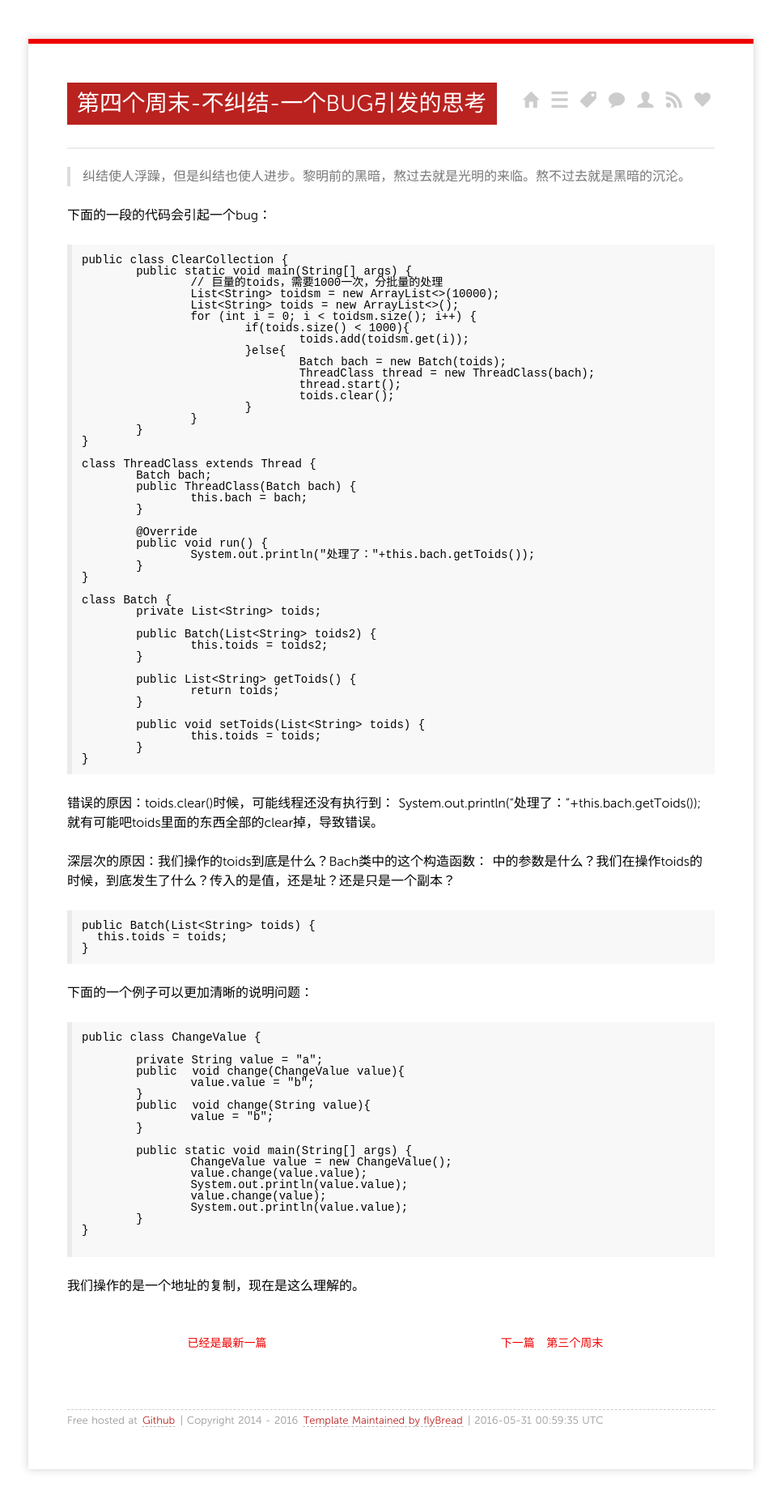
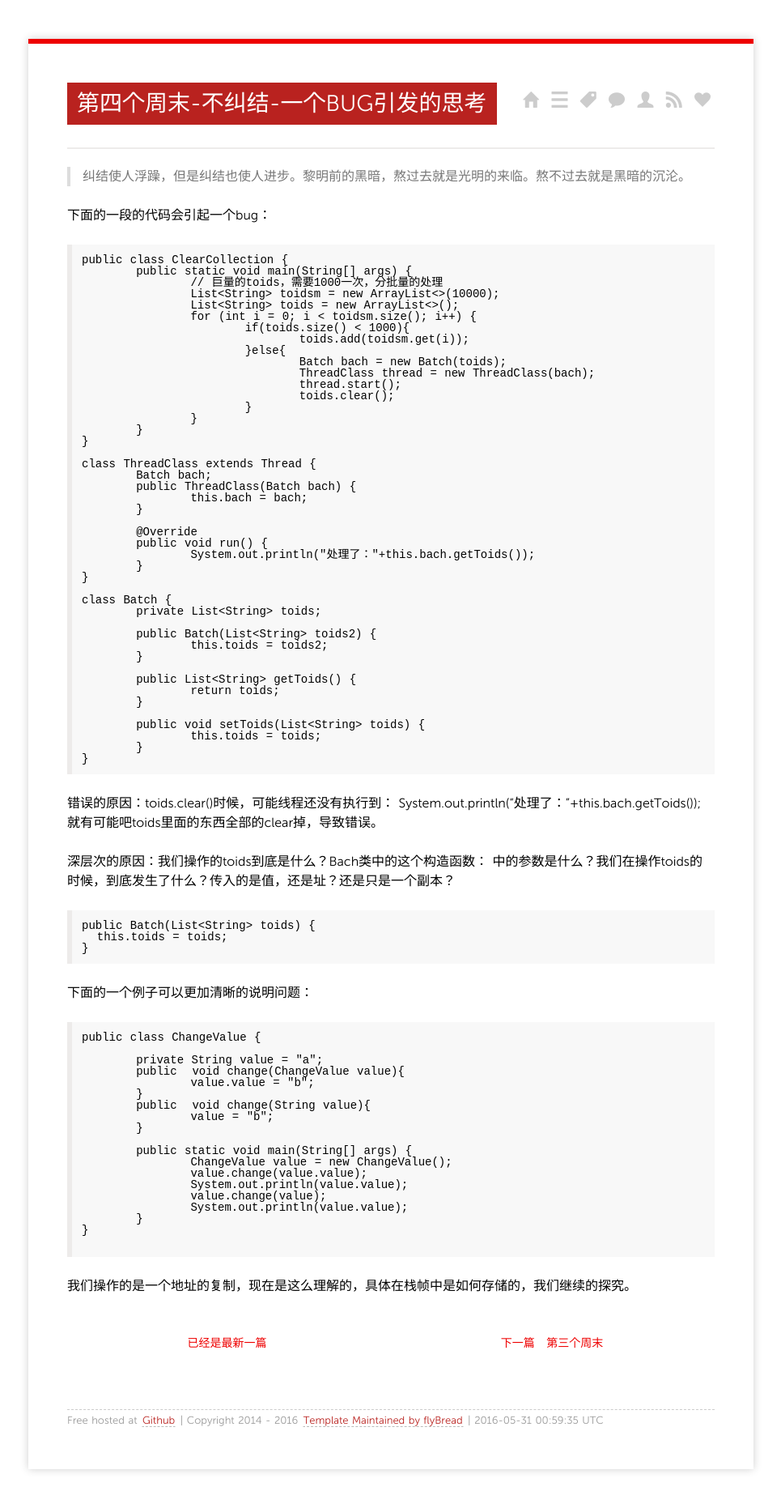
Before and after one commit to flyBread/flyBread.github.io, a Jekyll site: the page built from _posts/2016/2016-05-29-4.md, in a window 1280 px wide. Shown: the whole page at 81% size, without its empty margins (157-1122 px from the left). Built offline with Jekyll 4.4.1, drawn with Linux system fonts in a browser that asks for light colours; nearby versions of some CDN libraries; Markdown is read by kramdown in place of the engine named in the settings; comment, search, counter and statistics services are not loaded.

Commit message:
第五个周末

```diff
--- a/_posts/2016/2016-05-29-4.md
+++ b/_posts/2016/2016-05-29-4.md
@@ -93,4 +93,4 @@ public class ChangeValue {
 
 ~~~
 
-我们操作的是一个地址的复制，现在是这么理解的。
+我们操作的是一个地址的复制，现在是这么理解的，具体在栈帧中是如何存储的，我们继续的探究。
```
